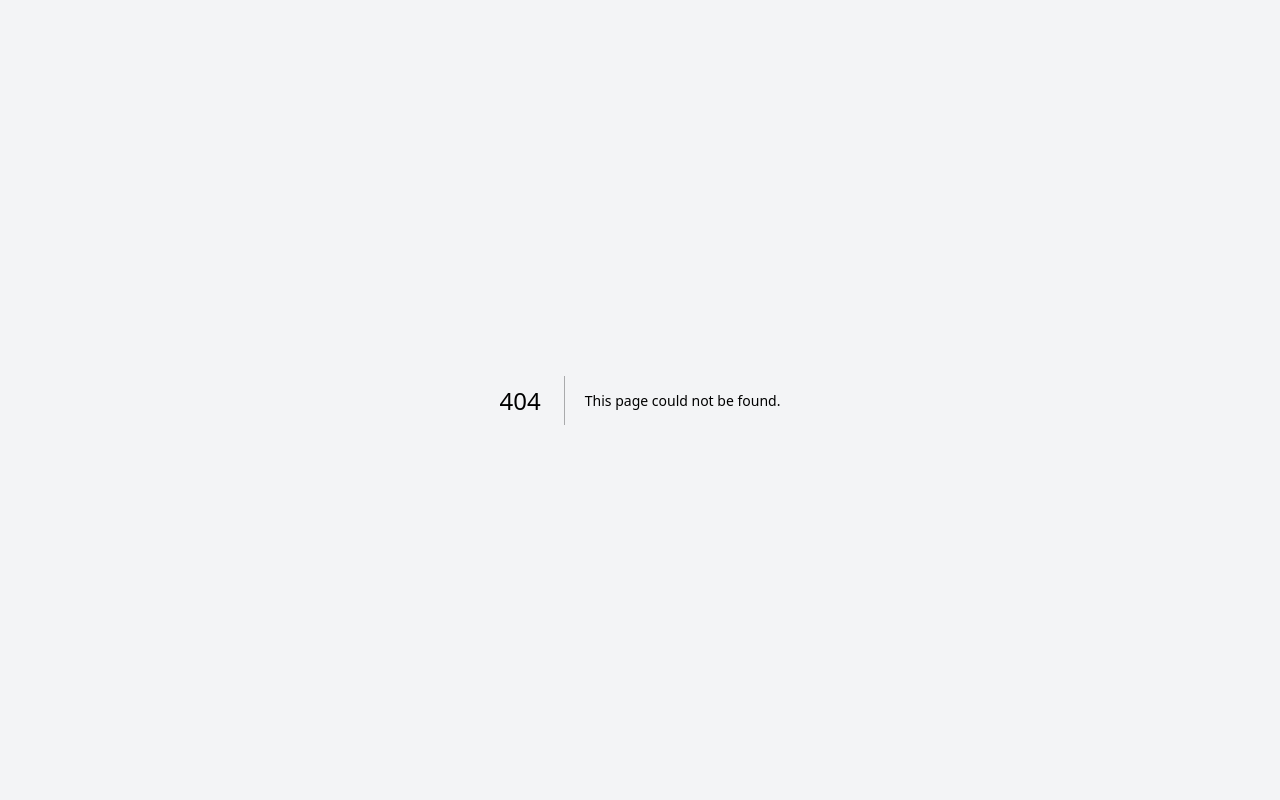
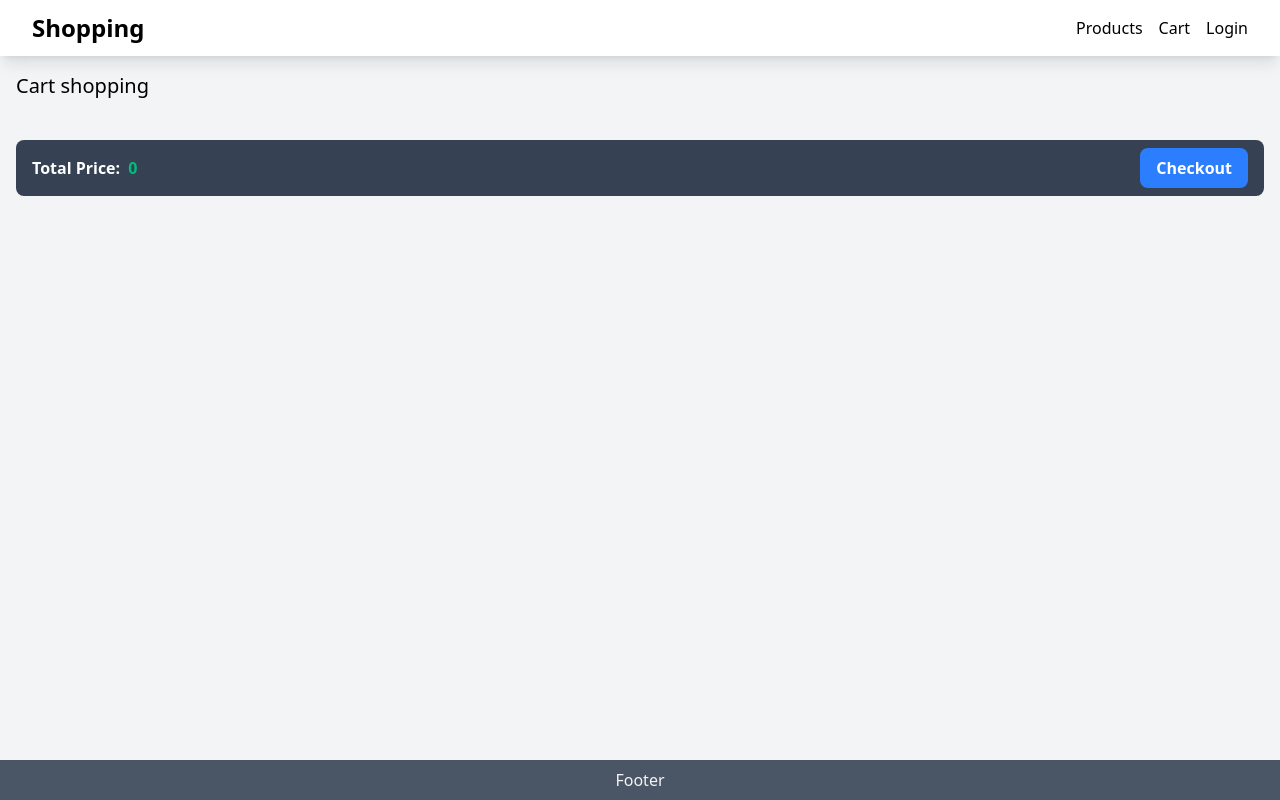
Before and after one commit to M3hdi-Rostami/next-shapping, a Next.js app: page /cart in a window 1280 px wide. Before the commit this address had no page. Built offline with nearby package versions, Linux system fonts and the light colour scheme.

Commit message:
create cart with store

```diff
--- /dev/null
+++ b/components/AddToCartButton.js
@@ -0,0 +1,33 @@
+import { CartContext } from "@/context/Cart";
+import { useRouter } from "next/router";
+import { useContext } from "react";
+
+function AddToCartButton({ product }) {
+  const { state, dispatch } = useContext(CartContext);
+  const router = useRouter();
+
+  function addToCartHandler() {
+    const existingItem = state.cart.cartItems.find(
+      (item) => item.slug === product.slug
+    );
+    const qty = existingItem ? existingItem.qty + 1 : 1;
+
+    if (product.count < qty) {
+      return alert("Product is out!");
+    }
+
+    dispatch({ type: "ADD_ITEMS", payload: { ...product, qty } });
+    router.push("/cart");
+  }
+
+  return (
+    <button
+      onClick={addToCartHandler}
+      className="rounded-xl bg-gray-700 text-white px-4 py-2 w-full cursor-pointer hover:opacity-90"
+    >
+      Add to Cart
+    </button>
+  );
+}
+
+export default AddToCartButton;
--- a/components/Layout.js
+++ b/components/Layout.js
@@ -1,8 +1,14 @@
+import { CartContext } from "@/context/Cart";
 import Head from "next/head";
 import Link from "next/link";
+import { useContext } from "react";
 
 function Layout(props) {
   const { title, children } = props;
+
+  const { state, dispatch } = useContext(CartContext);
+  const { cart } = state;
+
   return (
     <>
       <Head>
@@ -20,7 +26,14 @@ function Layout(props) {
                   <li>Products</li>
                 </Link>
                 <Link href={"/cart"}>
-                  <li>Cart</li>
+                  <li>
+                    Cart
+                    {cart.cartItems.length > 0 && (
+                      <span className="ml-1 rounded-xl bg-gray-200 text-gray-700 px-2 py-1 font-bold">
+                        {cart.cartItems.reduce((acc, cur) => acc + cur.qty, 0)}
+                      </span>
+                    )}
+                  </li>
                 </Link>
                 <Link href={"/login"}>
                   <li>Login</li>
--- a/components/Product.js
+++ b/components/Product.js
@@ -1,5 +1,6 @@
 import Image from "next/image";
 import Link from "next/link";
+import AddToCartButton from "./AddToCartButton";
 
 function Product(props) {
   const { item } = props;
@@ -13,9 +14,7 @@ function Product(props) {
           <h2 className="text-lg">{item.title}</h2>
         </Link>
         <p className="p-2">{item.price}</p>
-        <button className="rounded-xl bg-gray-700 text-white px-4 py-2">
-          Add to Cart
-        </button>
+        <AddToCartButton product={item} />
       </div>
     </div>
   );
--- /dev/null
+++ b/context/Cart.js
@@ -0,0 +1,40 @@
+import { createContext, useReducer } from "react";
+
+export const CartContext = createContext();
+
+const initialState = {
+  cart: { cartItems: [] },
+};
+
+function reducer(state, action) {
+  switch (action.type) {
+    case "ADD_ITEMS": {
+      const newItem = action.payload;
+      const existingItem = state.cart.cartItems.find(
+        (item) => item.slug === newItem.slug
+      );
+      const cartItems = existingItem
+        ? state.cart.cartItems.map((item) =>
+            item.title === existingItem.title ? newItem : item
+          )
+        : [...state.cart.cartItems, newItem];
+
+      return { ...state, cart: { ...state.cart, cartItems } };
+    }
+    case "REMOVE_ITEM": {
+      const cartItems = state.cart.cartItems.filter(
+        (item) => item.slug !== action.payload.slug
+      );
+      return { ...state, cart: { ...state.cart, cartItems } };
+    }
+
+    default:
+      return state;
+  }
+}
+
+export function CartContextProvider({ children }) {
+  const [state, dispatch] = useReducer(reducer, initialState);
+  const value = { state, dispatch };
+  return <CartContext.Provider value={value}>{children}</CartContext.Provider>;
+}
--- a/data/products.json
+++ b/data/products.json
@@ -1,22 +1,22 @@
 [
     {
         "id": 0,
-        "title": "Book 1",
-        "price": 299,
-        "slug": "book-1",
-        "description": "New book",
+        "title": "The Mystery of the Old Library",
+        "price": 349,
+        "slug": "mystery-old-library",
+        "description": "An intriguing story of forgotten manuscripts and hidden treasures in an ancient library.",
         "cat": "Books",
-        "count": 10,
+        "count": 15,
         "image": "/images/book.jpeg"
     },
     {
         "id": 1,
-        "title": "Book 2",
-        "price": 199,
-        "slug": "book-2",
-        "description": "Old book",
+        "title": "A Journey Through Time",
+        "price": 249,
+        "slug": "journey-through-time",
+        "description": "A thrilling adventure that spans across multiple eras and civilizations.",
         "cat": "Books",
-        "count": 5,
+        "count": 8,
         "image": "/images/book.jpeg"
     }
 ]
--- /dev/null
+++ b/pages/404.js
@@ -0,0 +1,31 @@
+import Link from "next/link";
+import React from "react";
+
+function notFountPage() {
+  return (
+    <main className="grid min-h-full place-items-center bg-white px-6 py-24 sm:py-32 lg:px-8">
+      <div className="text-center">
+        <p className="text-2xl font-semibold text-indigo-600">404</p>
+        <h1 className="mt-4 text-5xl font-semibold tracking-tight text-balance text-gray-900 sm:text-7xl">
+          Page not found
+        </h1>
+        <p className="mt-6 text-lg font-medium text-pretty text-gray-500 sm:text-xl/8">
+          Sorry, we couldn’t find the page you’re looking for.
+        </p>
+        <div className="mt-10 flex items-center justify-center gap-x-6">
+          <Link
+            href="/"
+            className="rounded-md bg-indigo-600 px-3.5 py-2.5 text-sm font-semibold text-white shadow-xs hover:bg-indigo-500 focus-visible:outline-2 focus-visible:outline-offset-2 focus-visible:outline-indigo-600"
+          >
+            Go back home
+          </Link>
+          <Link href="/" className="text-sm font-semibold text-gray-900">
+            Contact support <span aria-hidden="true">&rarr;</span>
+          </Link>
+        </div>
+      </div>
+    </main>
+  );
+}
+
+export default notFountPage;
--- a/pages/_app.js
+++ b/pages/_app.js
@@ -1,9 +1,12 @@
+import { CartContextProvider } from "@/context/Cart";
 import "@/styles/globals.css";
 
 export default function App({ Component, pageProps }) {
   return (
     <div className="bg-gray-100">
-      <Component {...pageProps} />
+      <CartContextProvider>
+        <Component {...pageProps} />
+      </CartContextProvider>
     </div>
   );
 }
--- /dev/null
+++ b/pages/cart/index.js
@@ -0,0 +1,98 @@
+import Layout from "@/components/Layout";
+import { CartContext } from "@/context/Cart";
+import Image from "next/image";
+import { useRouter } from "next/router";
+import { useContext } from "react";
+
+function Cart() {
+  const { state, dispatch } = useContext(CartContext);
+  const { cart } = state;
+  const products = cart?.cartItems;
+  const router = useRouter();
+
+  function removeItemHandler(item) {
+    dispatch({ type: "REMOVE_ITEM", payload: item });
+  }
+
+  function redirectToCheckout() {
+    router.push("/checkout");
+  }
+
+  return (
+    <Layout title="cart shopping">
+      <h1 className="mb-4 text-xl">Cart shopping</h1>
+
+      <ul role="list" className="divide-y divide-gray-100 flex flex-col gap-2">
+        {products.map((item) => (
+          <li
+            key={item.id}
+            className="flex flex-col justify-between gap-3 py-5 bg-white p-4 rounded-lg"
+          >
+            <div className="flex justify-between gap-x-6">
+              <div className="flex min-w-0 gap-x-4">
+                <Image
+                  alt=""
+                  src={item.image}
+                  width={100}
+                  height={100}
+                  className="rounded-lg"
+                />
+                <div className="min-w-0 flex-auto flex flex-col justify-between">
+                  <p className="text-sm/6 font-semibold text-gray-900">
+                    {item.title}
+                    <span className="text-gray-200"> | </span>
+                    <span className="bg-gray-200 text-gray-900 px-2 py-1 rounded-full">
+                      {item.qty}
+                    </span>
+                  </p>
+                  <p className="truncate text-xs/5 text-gray-500">
+                    {item.description}
+                  </p>
+                </div>
+              </div>
+              <div className="shrink-0 flex flex-col items-end justify-between">
+                <p className="text-sm/6 text-gray-900">
+                  <span className="text-gray-500">Price: </span>
+                  <span className="font-bold">{item.price}</span>
+                  <span className="text-gray-200"> | </span>
+                  <span className="text-gray-500">Total Price: </span>
+                  <span className="font-bold">{item.qty * item.price}</span>
+                </p>
+
+                <p className="text-sm/6 text-gray-900">
+                  <span className="text-gray-500">Category: </span>
+                  <span className="font-bold">{item.cat}</span>
+                </p>
+              </div>
+            </div>
+
+            <div className="flex justify-end gap-2 border-t border-gray-200 pt-2">
+              <p
+                onClick={() => removeItemHandler(item)}
+                className="text-red-400 font-bold cursor-pointer hover:text-red-600"
+              >
+                remove
+              </p>
+            </div>
+          </li>
+        ))}
+      </ul>
+      <div className="bg-gray-700 px-4 py-2 text-white mt-6 rounded-lg font-bold text-l flex items-center justify-between gap-4">
+        <div>
+          <span className="mr-2"> Total Price:</span>
+          <span className="text-emerald-500">
+            {products.reduce((acc, cur) => acc + cur.qty * cur.price, 0)}
+          </span>
+        </div>
+        <button
+          onClick={redirectToCheckout}
+          className="px-4 py-2 rounded-lg bg-blue-500 text-white font-bold hover:bg-blue-600 cursor-pointer"
+        >
+          Checkout
+        </button>
+      </div>
+    </Layout>
+  );
+}
+
+export default Cart;
--- /dev/null
+++ b/pages/checkout/index.js
@@ -0,0 +1,12 @@
+import Layout from "@/components/Layout";
+import React from "react";
+
+function Index() {
+  return (
+    <Layout title="checkout shopping">
+      <div>checkout</div>
+    </Layout>
+  );
+}
+
+export default Index;
--- a/pages/products/[slug].js
+++ b/pages/products/[slug].js
@@ -2,6 +2,7 @@ import Layout from "@/components/Layout";
 import Image from "next/image";
 import { useRouter } from "next/router";
 import { useEffect, useState } from "react";
+import AddToCartButton from "@/components/AddToCartButton";
 
 function Product() {
   const [product, setProduct] = useState(null);
@@ -45,9 +46,7 @@ function Product() {
             <div>Status:</div>
             <div>{product?.count ? "Available" : "Unavailable"}</div>
           </div>
-          <button className="rounded-xl bg-gray-700 text-white px-4 py-2 w-full">
-            Add to Cart
-          </button>
+          <AddToCartButton product={product} />
         </div>
       </div>
     </Layout>
```
